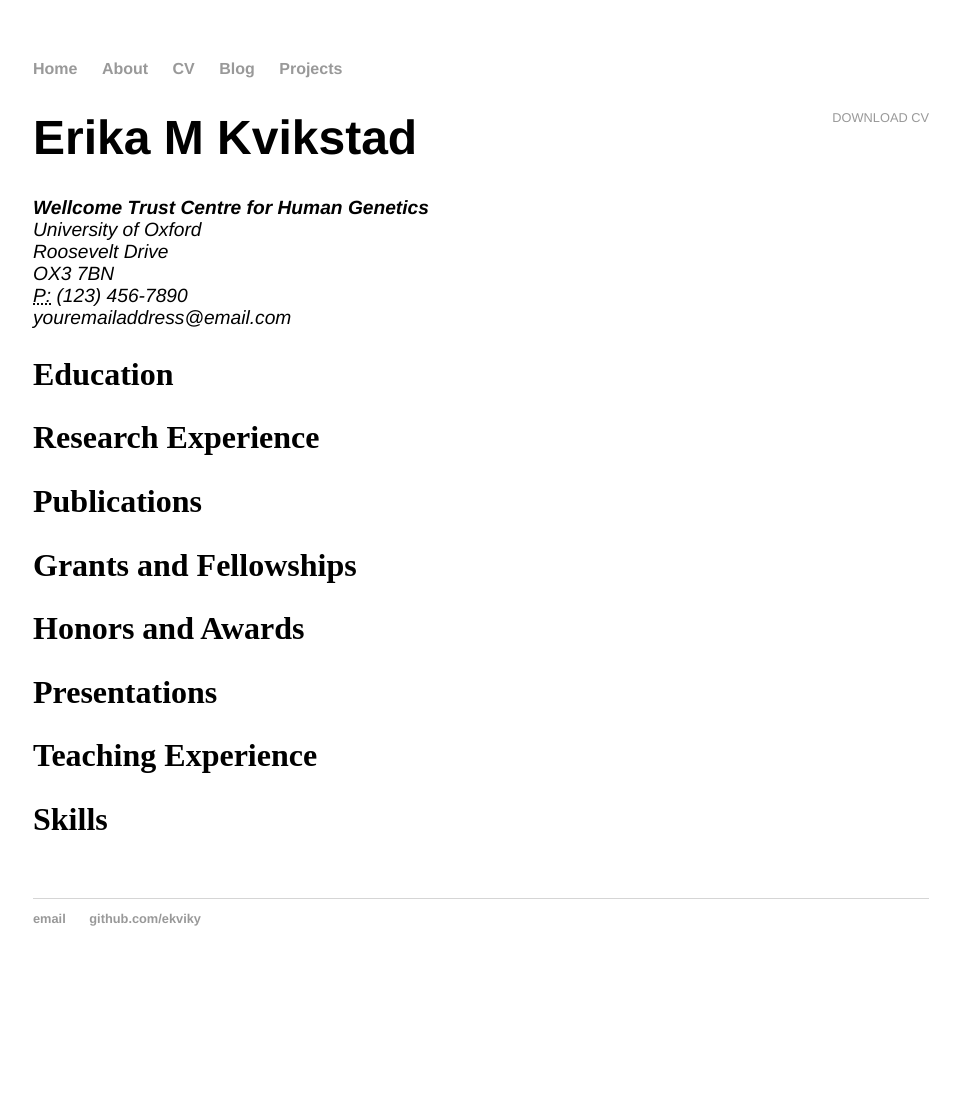
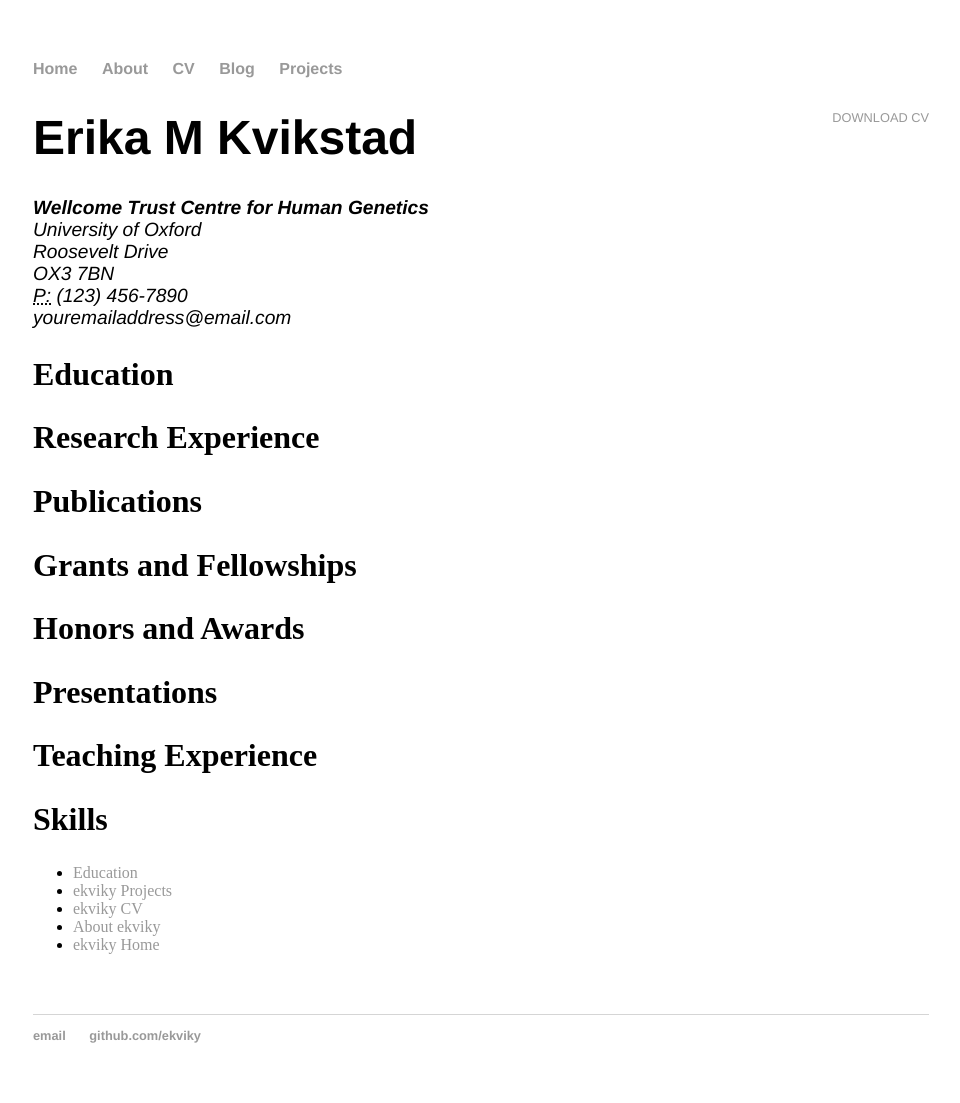
Before and after one commit to ekviky/ekviky.github.io, a Jekyll site: the page built from cv/index.html, in a window 1280 px wide. Shown: the whole page, without its empty margins (159-1119 px from the left). Built offline with Jekyll 4.4.1, drawn with Linux system fonts in a browser that asks for light colours; before the commit the page ends 986 px from its top, so only the background shows below that.

```diff
--- a/cv/index.html
+++ b/cv/index.html
@@ -24,4 +24,18 @@ title: ekviky CV
 		<h2>Teaching Experience</h2>
 		<h2>Skills</h2>
 
+		<ul>
+		{% for p in site.pages %}
+		<li>
+			<a
+		           href="{{ p.url }}"
+		           {% if p.url == page.url %}
+		           class="active"
+		           {% endif %}
+			   >{{ p.title }}</a>
+		</li>
+		{% endfor %}
+		</ul>
+
+
 	</div>
```
Also changed, not shown: 1 other file.
